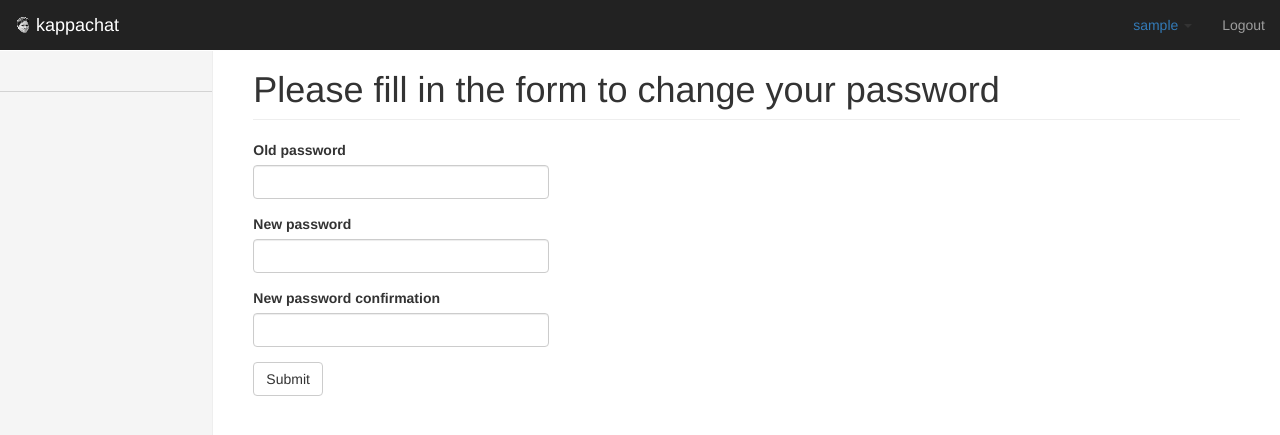
After one commit to vilkkiE/chat-program, a Django app: page /change_password in a window 1280 px wide. The commit adds this page. Shown: the top 435 px of the page. Run offline with Django 3.2, Linux system fonts and the light colour scheme; the visitor is signed in with stand-in values (Sample User, id 1); some libraries are stand-ins or nearby versions.

Commit message:
Users can now also change their password

```diff
--- a/chat_program/urls.py
+++ b/chat_program/urls.py
@@ -28,4 +28,5 @@ urlpatterns = [
     url(r'^join_channel', views.join_channel),
     url(r'^send_message', views.send_message),
     url(r'^update_chat', views.update_chat),
+    url(r'^change_password', views.change_password),
 ]
--- a/kappachat/templates/base.html
+++ b/kappachat/templates/base.html
@@ -42,11 +42,19 @@
                 <span class="icon-bar"></span>
                 <span class="icon-bar"></span>
             </button>
-            <a class="navbar-brand" href="#"><img id="kappaimg" src="{% static "/images/favicon.ico" %}" style="float:left;margin-right:5px;padding-top:2px;" />kappachat</a>
+            <a class="navbar-brand" href="/"><img id="kappaimg" src="{% static "/images/favicon.ico" %}" style="float:left;margin-right:5px;padding-top:2px;" />kappachat</a>
         </div>
         <div id="navbar" class="navbar-collapse collapse">
             <ul class="nav navbar-nav navbar-right">
-                <li><a>{{ user.username }}</a></li>
+                <li>
+                    <div class="btn-group dropdown" style="padding:15px;">
+                        <a data-toggle="dropdown">{{ user.username }}</a>
+                        <span class="caret"></span>
+                        <ul class="dropdown-menu">
+                            <li><a href="/change_password/">Change password</a></li>
+                        </ul>
+                    </div>
+                </li>
                 <li><a href="/logout/">Logout</a></li>
             </ul>
         </div>
@@ -56,7 +64,9 @@
 <div class="container-fluid" style="height:100%;">
     <div class="row" style="height:100%;">
         <div class="col-sm-3 col-md-2 sidebar">
-            <button type="button" class="btn btn-success btn-block" data-toggle="modal" data-target="#createChannel">+ Create a new channel</button>
+            {% if channels or channels.count == 0 %}
+                <button type="button" class="btn btn-success btn-block" data-toggle="modal" data-target="#createChannel">+ Create a new channel</button>
+            {% endif %}
             <ul class="nav nav-sidebar" style="margin-top:20px;border-top: solid 1px lightgray;">
                 {% csrf_token %}
                 {% for channel in channels %}
--- /dev/null
+++ b/kappachat/templates/change_password.html
@@ -0,0 +1,26 @@
+{% extends 'base.html' %}
+
+{% block content %}
+    <div class="col-sm-9 col-sm-offset-3 col-md-10 col-md-offset-2 main">
+        <h1 class="page-header">Please fill in the form to change your password</h1>
+        <form action="/change_password/" method="post">{% csrf_token %}
+            {% for field in form %}
+                {% if field.errors %}
+                    <div class="form-group error">
+                        <label class="control-label">{{ field.label }}</label>
+                        <div style="width:30%;">{{ field }}</div>
+                        <span class="help-inline">
+                            {% for error in field.errors %}{{ error }}{% endfor %}
+                        </span>
+                    </div>
+                {% else %}
+                    <div class="form-group">
+                        <label>{{ field.label }}</label>
+                        <div style="width:30%;">{{ field }}</div>
+                    </div>
+                {% endif %}
+            {% endfor %}
+            <button type="submit" class="btn btn-default">Submit</button>
+        </form>
+    </div>
+{% endblock %}
--- a/kappachat/views.py
+++ b/kappachat/views.py
@@ -8,6 +8,8 @@ from django.contrib.auth import authenticate, login, logout
 from django.contrib import messages
 from . import models, forms
 from django.template.loader import render_to_string
+from django.contrib.auth import update_session_auth_hash
+from django.contrib.auth.forms import PasswordChangeForm
 
 
 @login_required
@@ -25,7 +27,7 @@ def login_user(request):
             login(request, user)
             return HttpResponseRedirect('/')
         else:
-            messages.add_message(request, messages.error, "Invalid username or password.")
+            messages.error(request, "Invalid username or password.")
     return render(request, "login.html")
 
 
@@ -89,3 +91,21 @@ def update_chat(request):
         html_to_return = render_to_string('chat_window.html', {'channel_name': channel_name, 'channels': channels,
                                                                'chat_messages': chat_messages}, request)
         return HttpResponse(html_to_return)
+
+
+@login_required()
+def change_password(request):
+    if request.method == 'POST':
+        form = PasswordChangeForm(request.user, data=request.POST)
+        if form.is_valid():
+            form.save()
+            update_session_auth_hash(request, form.user)
+            messages.success(request, 'Password changed.')
+            return HttpResponseRedirect('/')
+    else:
+        form = PasswordChangeForm(request.user)
+    form.fields['old_password'].widget.attrs = {'class': 'form-control'}
+    form.fields['new_password1'].widget.attrs = {'class': 'form-control'}
+    form.fields['new_password2'].widget.attrs = {'class': 'form-control'}
+
+    return render(request, "change_password.html", {'form': form})
```
